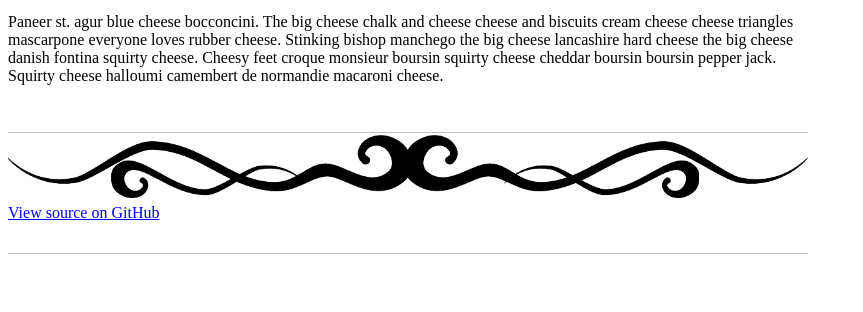
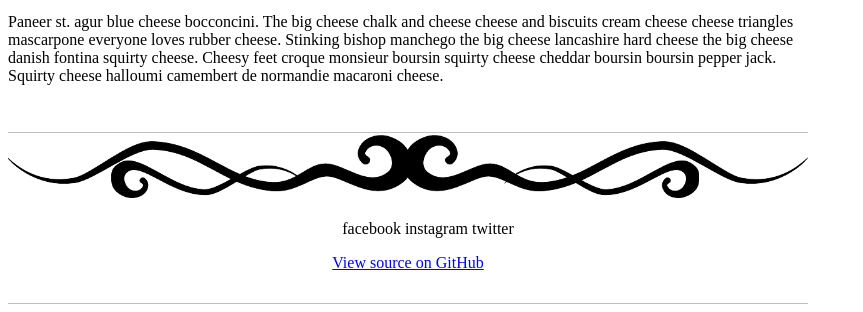
Before and after one commit to josephchandlerjr/responsive-blog, a website: page index.html in a window 1280 px wide. Shown: the part 1971-2283 px from the top of the page, without its empty margins (0-863 px from the left). Before the commit the page ends 2233 px from the top, so only its background shows below. Drawn offline with Linux system fonts and the light colour scheme.

Commit message:
Add list for social links

```diff
--- a/css/main.css
+++ b/css/main.css
@@ -19,6 +19,11 @@ header, footer {
 	max-width: 50em;
 	box-shadow: inset 0 -0.5px grey;
 	padding-bottom: 2em;
+	text-align: center;
+}
+
+li.social {
+	display: inline;
 }
 
 article {
--- a/index.html
+++ b/index.html
@@ -92,6 +92,11 @@
 
 <footer>
   <img style="max-width: 100%" src="images_src/fixed/flourish.png">
+  <ul>
+	<li class='social'>facebook</li>
+	<li class='social'>instagram</li>
+	<li class='social'>twitter</li>
+  </ul>
   <!--
   Flourish credit: http://pixabay.com/en/flourish-line-border-decoration-31609/
   -->
```
